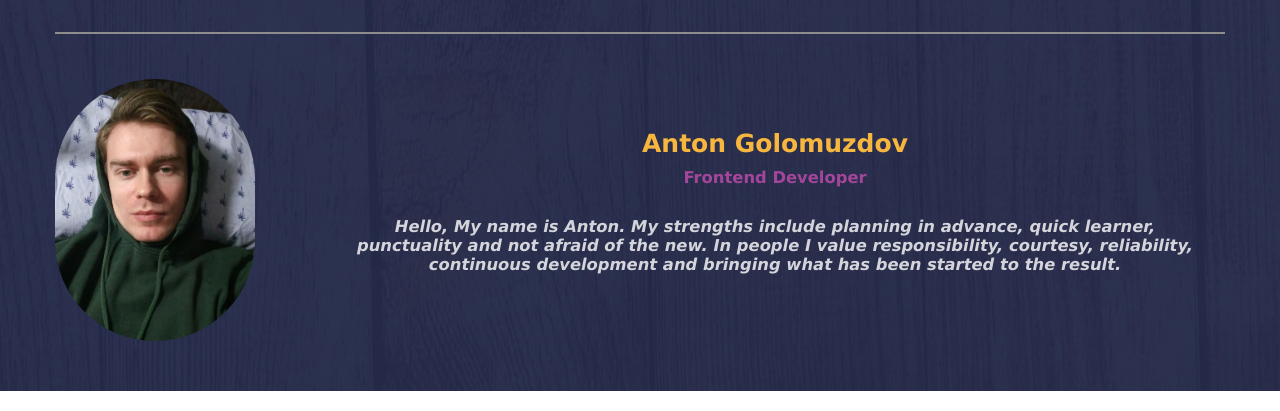
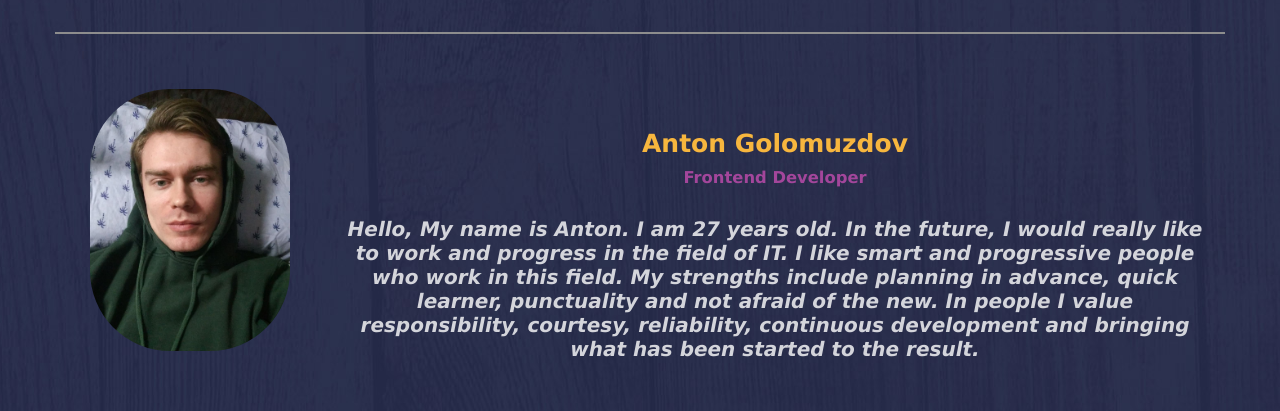
Before and after one commit to Golomuzdov/CV-for-JS-From-Zero-To-Hero, a plain HTML site: page index.html in a window 1280 px wide. Shown: the part 71-482 px from the top of the page. Drawn offline with Linux system fonts and the light colour scheme.

Commit message:
feat: update info about me

```diff
--- a/index.html
+++ b/index.html
@@ -37,7 +37,7 @@
                <div class="intro__text">
                   <h2 class="intro__title">Anton Golomuzdov</h2>
                   <h3 class="intro__subtitle">Frontend Developer</h3>
-                  <h3 class="intro__slogan"><i>Hello, My name is Anton. My strengths include planning in advance, quick learner, punctuality and not afraid of the new. In people I value responsibility, courtesy, reliability, continuous development and bringing what has been started to the result.</i></h3>
+                  <h3 class="intro__slogan"><i>Hello, My name is Anton. I am 27 years old. In the future, I would really like to work and progress in the field of IT. I like smart and progressive people who work in this field. My strengths include planning in advance, quick learner, punctuality and not afraid of the new. In people I value responsibility, courtesy, reliability, continuous development and bringing what has been started to the result.</i></h3>
                </div>
             </div>
          </div>
--- a/styles/style.css
+++ b/styles/style.css
@@ -181,7 +181,8 @@ h1, h2, h3, h4, h5, h6 {
 
 .intro__img {
    width: 200px;
-   border-radius: 100px;
+   margin: auto;
+   border-radius: 80px;
 }
 
 .intro__title {
@@ -206,6 +207,7 @@ h1, h2, h3, h4, h5, h6 {
 .intro__slogan {
    margin-top: 30px;
    opacity: 0.8;
+   font-size: 20px;
 }
 
 .education__text {
```
